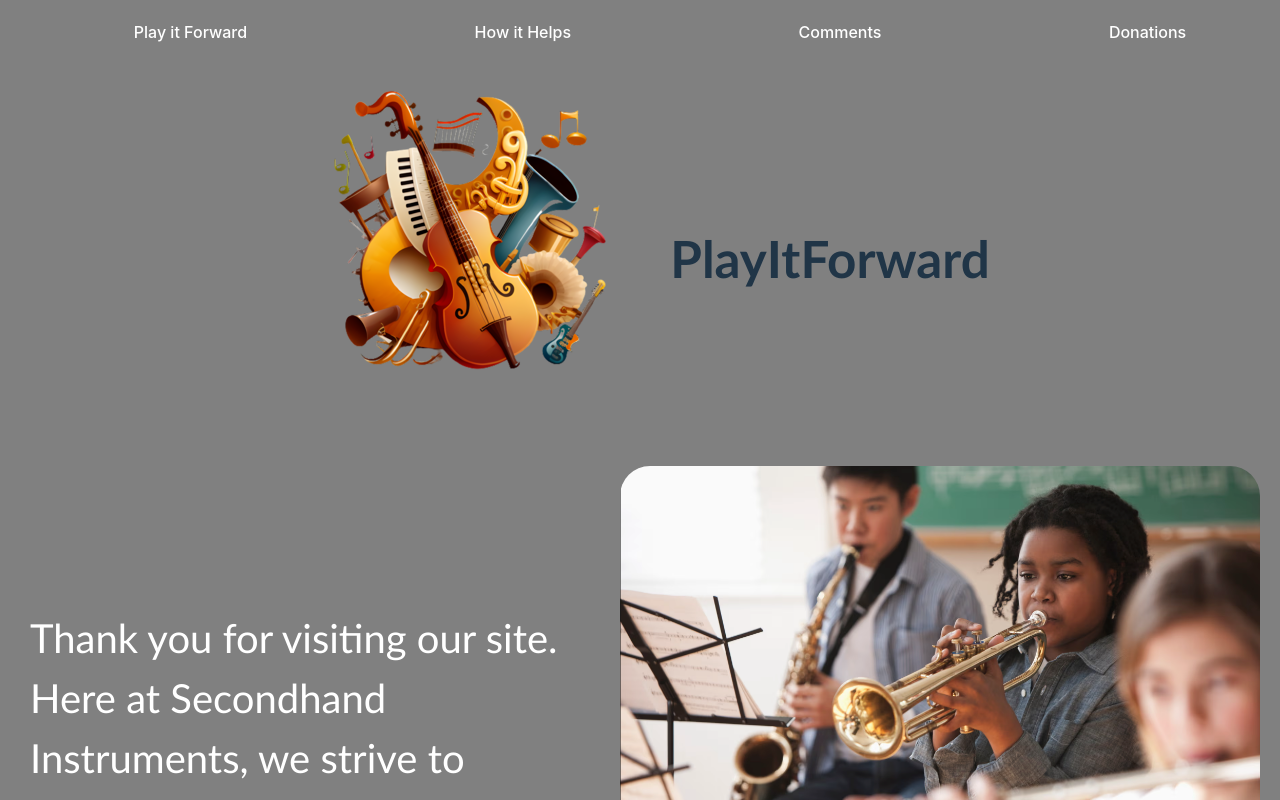
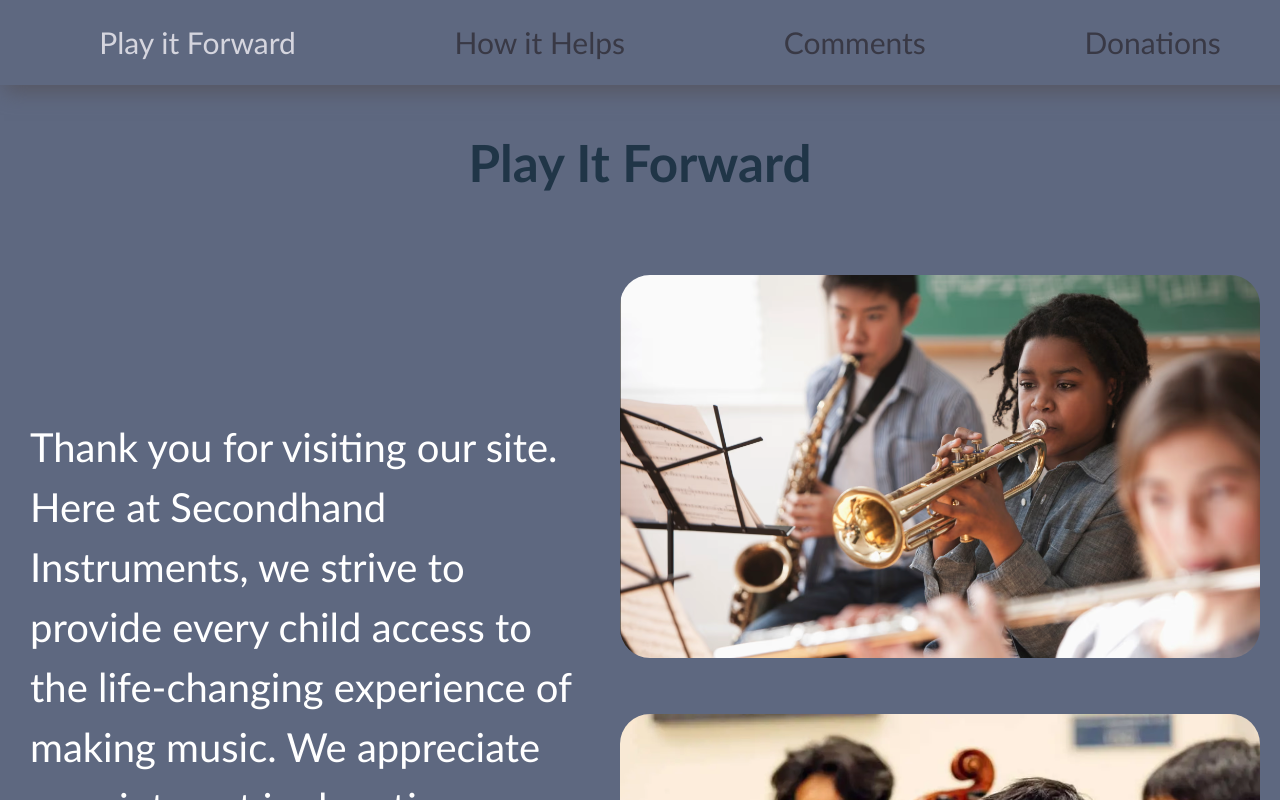
Before and after one commit to ktkelly11/Kelly_Katherine_Instrument_Capstone, a React (Vite) app: page / in a window 1280 px wide. Shown: the top 800 px of the page. Built offline with nearby package versions, Linux system fonts and the light colour scheme.

Commit message:
Styling changes to navbar

```diff
--- a/src/App.css
+++ b/src/App.css
@@ -1,3 +1,3 @@
 body {
-  background-color: grey;
+  background-color: rgb(94, 104, 128);
 }
--- a/src/components/homePageIntro/HomePageIntro.css
+++ b/src/components/homePageIntro/HomePageIntro.css
@@ -1,8 +1,4 @@
 .home-page-intro {
-  display: flex;
-  justify-content: center;
-  align-items: center;
-  flex-wrap: wrap;
   font-family: "Gill Sans", "Gill Sans MT", Calibri, "Trebuchet MS", sans-serif;
   color: rgb(32, 53, 71);
 }
--- a/src/components/homePageIntro/HomePageIntro.jsx
+++ b/src/components/homePageIntro/HomePageIntro.jsx
@@ -1,18 +1,11 @@
 import "./HomePageIntro.css";
-import music_intro from "../../images/homePage/music_intro.png";
 
 export default function HomePageIntro() {
   return (
     <>
       <div className="home-page-intro">
-        <div className="img">
-          <img src={music_intro} alt="" />
-        </div>
         <div className="title">
-          <h1>Play</h1>
-          <h1>It</h1>
-          <br />
-          <h1>Forward</h1>
+          <h1>Play It Forward</h1>
         </div>
       </div>
     </>
--- a/src/components/navBar/NavBar.css
+++ b/src/components/navBar/NavBar.css
@@ -2,17 +2,28 @@
   position: fixed;
   top: 0;
   width: 100%;
-  background-color: grey;
+  background-color: rgb(94, 104, 128);
   display: flex;
   justify-content: space-around;
   padding: 20px;
   /* color: white; */
-  /* box-shadow: 5px 5px 20px 1px rgb(86, 86, 97); */
+  box-shadow: 5px 5px 20px 1px rgb(86, 86, 97);
+}
+
+.how-it-helps,
+.comments,
+.donations {
+  color: rgb(57, 57, 69);
+}
+
+.home {
+  color: rgb(213, 213, 222);
 }
 
 .home,
 .how-it-helps,
 .comments,
 .donations {
-  color: white;
+  font-size: 30px;
+  font-family: "Gill Sans", "Gill Sans MT", Calibri, "Trebuchet MS", sans-serif;
 }
```
